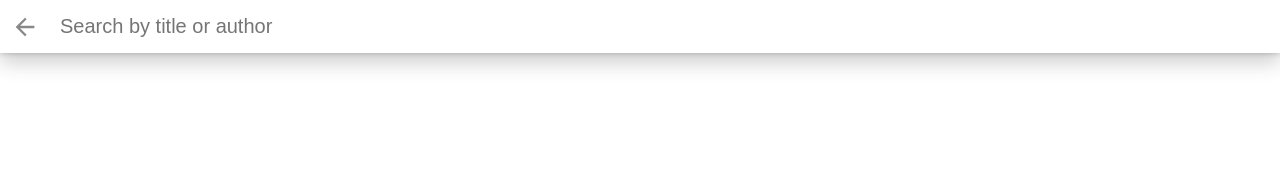
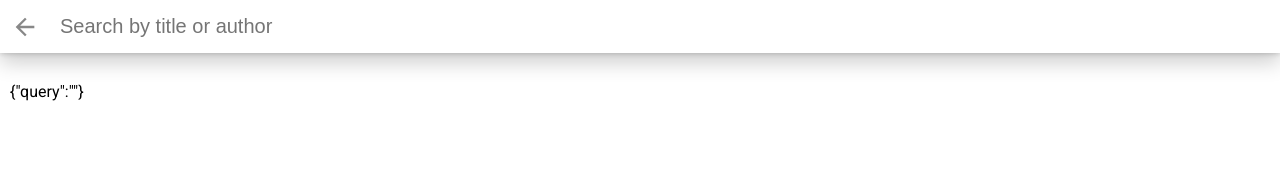
Before and after one commit to makkev/react-myreads, a React (Create React App) app: page / in a window 1280 px wide. Both pictures are taken after a click on the link "Add a book". Shown: the top 174 px of the page. Built offline with nearby package versions, Linux system fonts and the light colour scheme; no server answers.

Commit message:
feat: Search Page Controlled Component, wire search input onto state

```diff
--- a/src/App.js
+++ b/src/App.js
@@ -38,7 +38,10 @@
     return (
       <div className="app">
         {this.state.showSearchPage ? (
-          <Search setShowSearchPage={this.setShowSearchPage} />
+          <Search
+            books={this.state.books}
+            setShowSearchPage={this.setShowSearchPage}
+        />
         ) : (
           <ListBooks
             books={this.state.books}
--- a/src/Search.js
+++ b/src/Search.js
@@ -2,6 +2,14 @@
 import PropTypes from 'prop-types'
 
 class Search extends Component {
+  state = {
+    query: ''
+  };
+
+  updateQuery = (query) => {
+    this.setState({ query: query.trim() });
+  }
+
   render() {
     return (
       <div className="search-books">
@@ -16,11 +24,16 @@
               However, remember that the BooksAPI.search method DOES search by title or author. So, don't worry if
               you don't find a specific author or title. Every search is limited by search terms.
             */}
-            <input type="text" placeholder="Search by title or author"/>
-
+            <input
+              type="text"
+              placeholder="Search by title or author"
+              value={this.state.query}
+              onChange={(event) => this.updateQuery(event.target.value)}
+            />
           </div>
         </div>
         <div className="search-books-results">
+          {JSON.stringify(this.state)}
           <ol className="books-grid"></ol>
         </div>
       </div>
@@ -30,6 +43,7 @@
 
 
 Search.PropTypes = {
+  books: PropTypes.array.isRequired,
   setShowSearchPage: PropTypes.func.isRequired
 }
 
```
